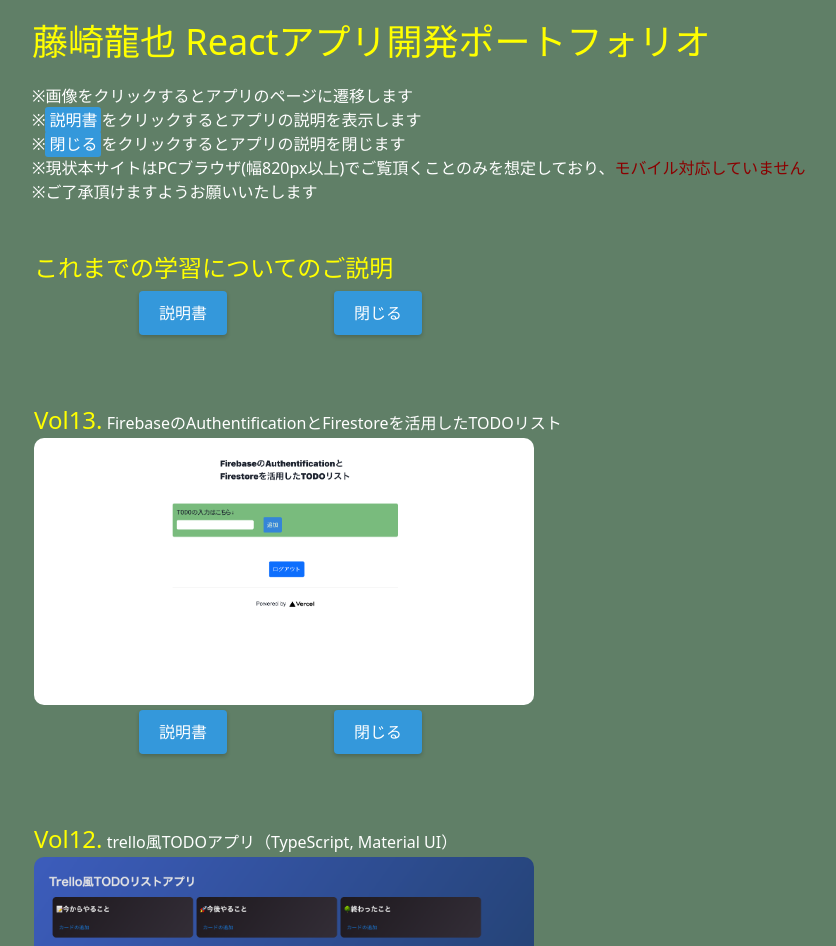
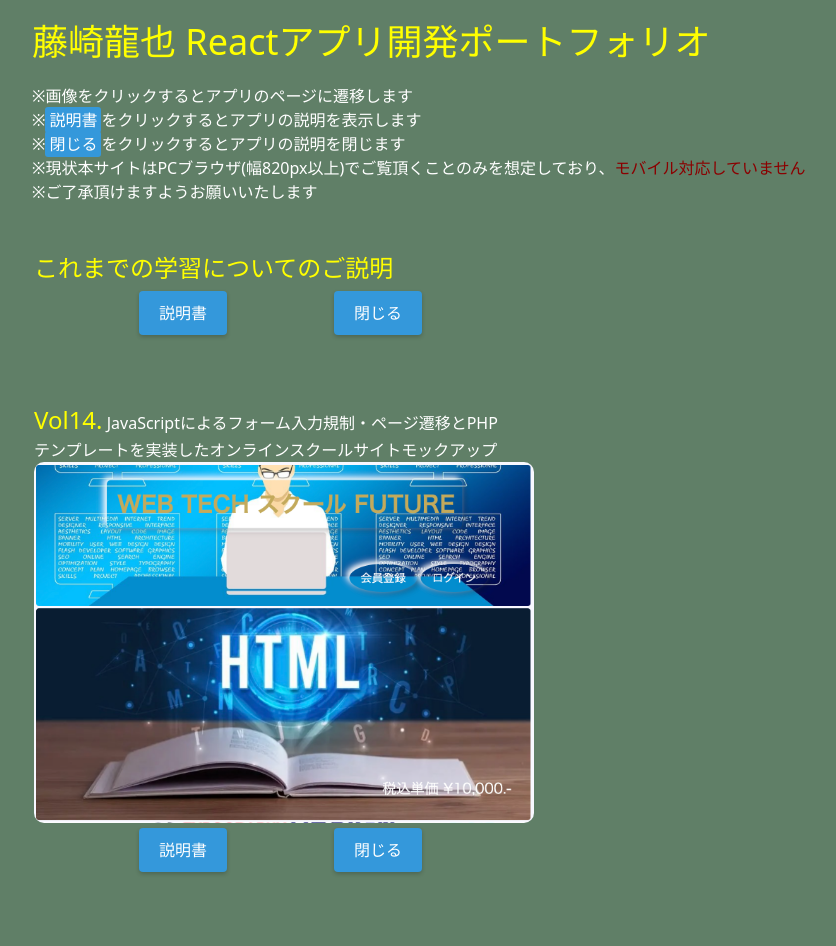
Before and after one commit to Ryuya-Fujisaki/portfolio, a Next.js app: page / in a window 1280 px wide. Shown: the top 946 px of the page, without its empty margins (14-850 px from the left). Built offline with nearby package versions, Linux system fonts and the light colour scheme.

Commit message:
added PHP mockup site

```diff
--- a/src/pages/index.tsx
+++ b/src/pages/index.tsx
@@ -5,6 +5,20 @@ import Link from 'next/link'
 const inter = Inter({ subsets: ['latin'] })
 
 export default function Home() {
+
+  function openModal00() {
+    const modal = document.getElementById("modal-content-00");
+    if (modal) {
+      modal.style.display = "block";
+    }
+  }
+
+  function closeModal00() {
+    const modal = document.getElementById("modal-content-00");
+    if (modal) {
+      modal.style.display = "none";
+    }
+  }
 
   function openModal14() {
     const modal = document.getElementById("modal-content-14");
@@ -33,6 +47,7 @@ export default function Home() {
       modal.style.display = "none";
     }
   }
+
   function openModal12() {
     const modal = document.getElementById("modal-content-12");
     if (modal) {
@@ -205,7 +220,7 @@ export default function Home() {
       {/* flex-col→flex-wrap */}
       <div id='app' className='w-1/2 p-4' >
         <h2 style={{ margin: '0 0 0 0', fontSize: '24px', color: 'yellow', }}>これまでの学習についてのご説明</h2>
-        <div id='modal-content-14'>
+        <div id='modal-content-00'>
           <p style={{ margin: '0 0 0 14px', fontSize: '17px', color: 'white', }}>
             2023年6月6日に<span style={{ color: 'yellow' }}>オンラインメンタリングサービスMENTA</span>にて有料メンタリング契約を締結し、3か月でWEBアプリ開発のいろはを習得し
             就職に備える計画を立てました。メンターは組織化しており、独自のノウハウにより作成された<span style={{ color: 'yellow' }}>個別学習カリキュラム</span>にて3か月学習を
@@ -223,6 +238,33 @@ export default function Home() {
             <br />
             パッケージ、<span style={{ color: 'yellow' }}>ライブラリ</span>、<span style={{ color: 'yellow' }}>フレームワーク</span>等のバージョン違いを解決するために、<span style={{ color: 'yellow' }}>npm</span>や<span style={{ color: 'yellow' }}>yarn</span>といった<span style={{ color: 'yellow' }}>パッケージマネージャー</span>が存在する
             ことを知り、それらを操作することでエラーを解決し開発環境を整えることは、アプリ開発において実は結構重要なことなのではないかと<br />考える今日この頃です。
+          </p>
+        </div>
+        <div style={{ display: 'flex' }}>
+          <button onClick={openModal00}>説明書</button>
+          <button onClick={closeModal00}>閉じる</button>
+        </div>
+      </div>
+
+      {/* flex-col→flex-wrap */}
+      <div id='app' className='w-1/2 p-4' >
+        {/* className='w-1/2 p-4'を追加 */}
+        <Link id="link" href="https://frost-rainbow-crop.glitch.me/" target="_blank" >
+          <span style={{ fontSize: '24px', color: 'yellow' }}>Vol14.</span> JavaScriptによるフォーム入力規制・ページ遷移とPHP<br />テンプレートを実装したオンラインスクールサイトモックアップ
+          <Image
+            src="/vol14.png"
+            alt=""
+            width={500}
+            height={300}
+            style={{ borderRadius: '10px' }}
+          />
+        </Link>
+        <div id='modal-content-14'>
+          <p style={{ color: 'white' }} >
+            <span style={{ color: 'yellow' }}>Glitch(開発用SaaS)</span>を用いたオンラインスクールサイトモックアップです。
+            PHPファイル、CSSファイル、JSファイルで成り立っています。ヘッダー、フッター等の共通パーツを<span style={{ color: 'yellow' }}>PHPファイル</span>で<span style={{ color: 'yellow' }}>テンプレート化</span>し、<br />
+            入力フォームのエラー表示・ページ遷移、学習日数の表示を<span style={{ color: 'yellow' }}>JavaScript</span>で、カレンダーの実装を<span style={{ color: 'yellow' }}>jQuery</span>で行なっています。Glitchのちょっとした
+            設定変更によりPHPファイルの実装が容易に可能となっています。
           </p>
         </div>
         <div style={{ display: 'flex' }}>
--- a/src/styles/globals.css
+++ b/src/styles/globals.css
@@ -38,6 +38,18 @@ body {
   margin-top: 30px;
 }
 
+#modal-content-00 {
+  position: fixed; /* 画面上の固定位置に表示 */
+  top: 50%; /* 画面上部からの位置（適切な値に調整） */
+  left: 65%; /* 画面左端からの位置（適切な値に調整） */
+  transform: translate(-50%, -50%); /* 中央に配置 */
+  z-index: 1000; /* 他の要素より上に表示 */
+  display: none; /* 初めは非表示 */
+  background-color: #e97038;
+  padding: 10px;
+  border-radius: 8px;
+  width: 800px;
+}
 #modal-content-14 {
   position: fixed; /* 画面上の固定位置に表示 */
   top: 50%; /* 画面上部からの位置（適切な値に調整） */
```
Also changed, not shown: public/Vol14.png (added).
